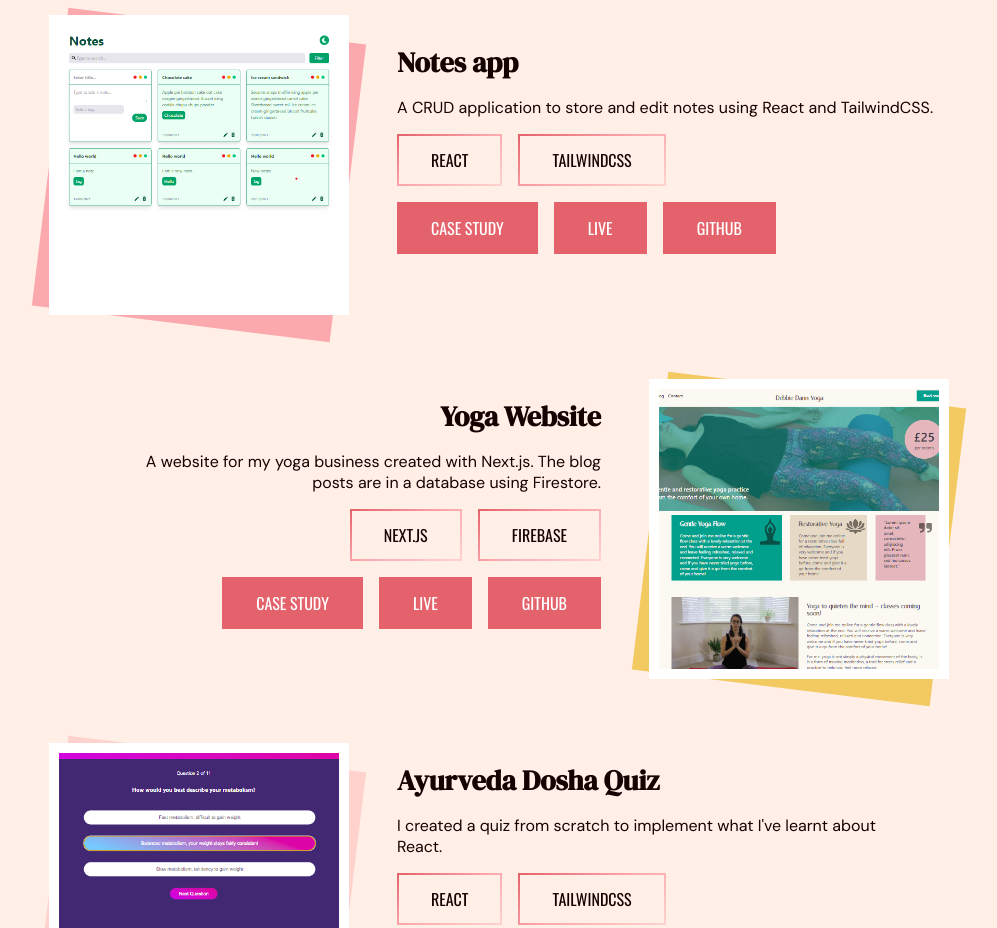
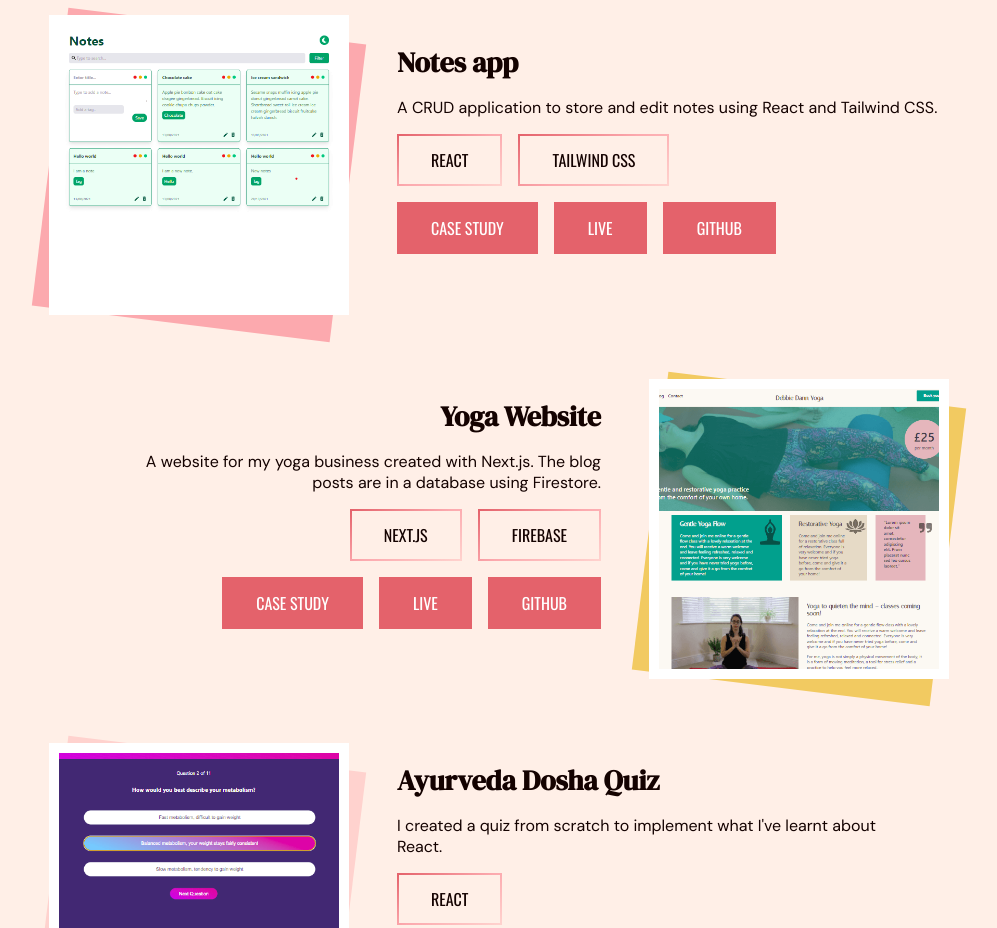
Before and after one commit to danndigital/debbie-portfolio-2021, a React (Create React App) app: page / in a window 1280 px wide. Shown: the part 840-1768 px from the top of the page, without its empty margins (141-1138 px from the left). Built offline with nearby package versions, Linux system fonts and the light colour scheme.

Commit message:
Tidied up Tailwind CSS info

```diff
--- a/src/components/Projects.js
+++ b/src/components/Projects.js
@@ -18,11 +18,11 @@ const Projects = () => {
             <h3 className="project-title">Notes app</h3>
             <p>
               A CRUD application to store and edit notes using React and
-              TailwindCSS.
+              Tailwind CSS.
             </p>
             <div className="project-tech">
               <p>React</p>
-              <p>TailwindCSS</p>
+              <p>Tailwind CSS</p>
             </div>
             <div className="project-links">
               <Link to="notes">Case study</Link>
@@ -78,7 +78,6 @@ const Projects = () => {
             </p>
             <div className="project-tech">
               <p>React</p>
-              <p>TailwindCSS</p>
             </div>
             <div className="project-links">
               <Link to="dosha">Case study</Link>
```
